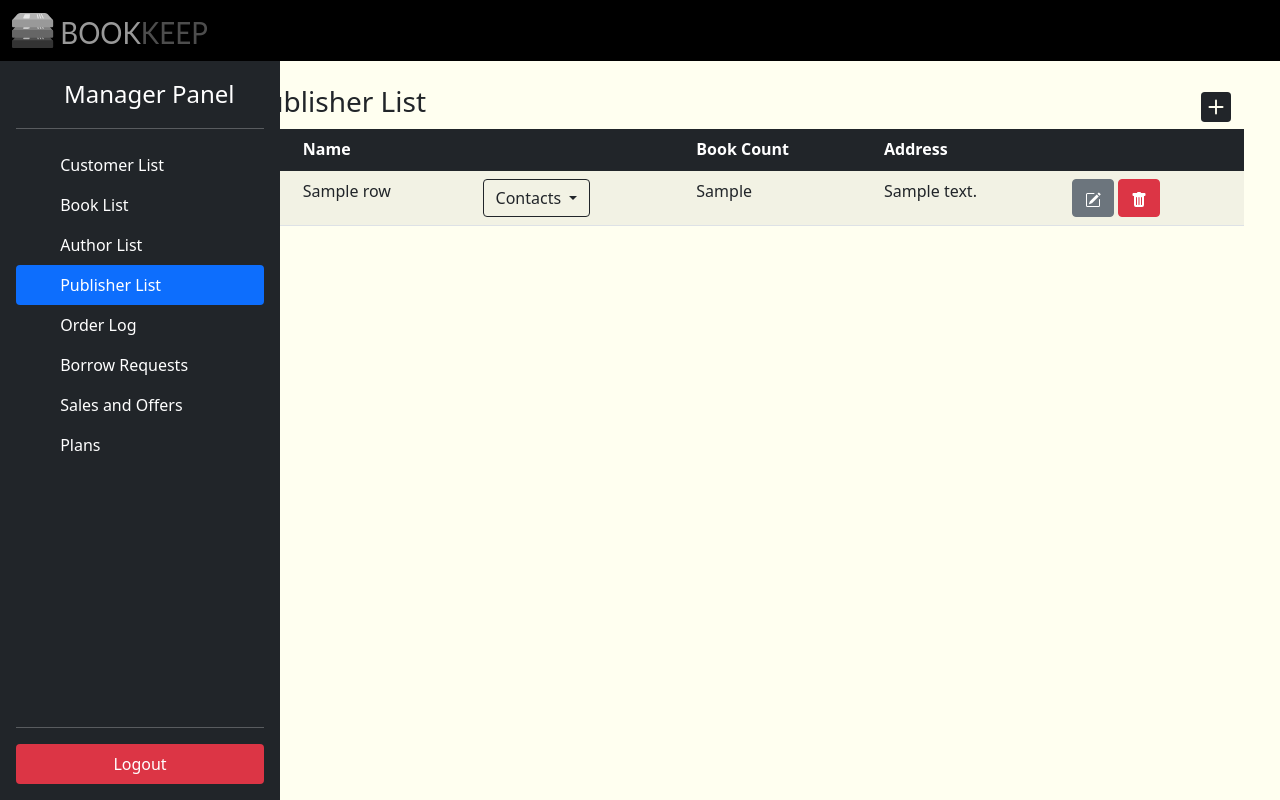
After one commit to arifinnasif/BookKeep, a Django app: template templates/admin_panel_publisher_list.html in a window 1280 px wide. The commit adds this page. Run offline with Django 3.2, Linux system fonts and the light colour scheme; the template is opened without the code that fills it: most values are stand-ins (such as "Sample title", 1, 10 or a date in 2020).

Commit message:
Publisher List added
CRUD done. Too lazy to add sanity checks

```diff
--- a/admin/urls.py
+++ b/admin/urls.py
@@ -6,5 +6,6 @@ urlpatterns = [
     path('manage/customer-list/', views.AdminCustomerListView.as_view(), name = 'admin-customer-list-view'),
     path('manage/book-list/', views.AdminBookListView.as_view(), name = 'admin-book-list-view'),
     path('manage/author-list/', views.AdminAuthorListView.as_view(), name = 'admin-author-list-view'),
+    path('manage/publisher-list/', views.AdminPublisherListView.as_view(), name = 'admin-publisher-list-view'),
     path('manage/order-log/', views.AdminOrderLogView.as_view(), name = 'admin-order-log-view'),
 ]
--- /dev/null
+++ b/sql/sequence__publisher_id_autoincrement_seq.sql
@@ -0,0 +1,3 @@
+CREATE SEQUENCE PUBLISHER_ID_AUTOINCREMENT_SEQ
+START WITH 1000
+INCREMENT BY 1;
--- a/templates/admin_panel.html
+++ b/templates/admin_panel.html
@@ -106,6 +106,14 @@
           </a>
         </li>
         <li>
+          <a id="publisher-list" href="/manage/publisher-list/" class="nav-link text-white {% block publisher-list-anchor-class %}{% endblock %}">
+            <svg class="bi me-2" width="16" height="16">
+              <use xlink:href="#speedometer2" />
+            </svg>
+            Publisher List
+          </a>
+        </li>
+        <li>
           <a id="order-log" href="/manage/order-log/" class="nav-link text-white {% block order-log-anchor-class %}{% endblock %}">
             <svg class="bi me-2" width="16" height="16">
               <use xlink:href="#table" />
--- /dev/null
+++ b/templates/admin_panel_publisher_list.html
@@ -0,0 +1,232 @@
+{% extends "admin_panel.html" %}
+
+{% block publisher-list-anchor-class %}active{% endblock %}
+
+{% block admin-content-block %}
+<h3 style="float:left">Publisher List</h3>
+<div style="float:right">
+  <button class="btn" type="button" name="addButton" data-bs-toggle="modal" data-bs-target="#addModal">
+    <svg xmlns="http://www.w3.org/2000/svg" width="30" height="30" fill="currentColor" class="bi bi-plus-square-fill" viewBox="0 0 16 16">
+      <path d="M2 0a2 2 0 0 0-2 2v12a2 2 0 0 0 2 2h12a2 2 0 0 0 2-2V2a2 2 0 0 0-2-2H2zm6.5 4.5v3h3a.5.5 0 0 1 0 1h-3v3a.5.5 0 0 1-1 0v-3h-3a.5.5 0 0 1 0-1h3v-3a.5.5 0 0 1 1 0z" />
+    </svg>
+  </button>
+
+</div>
+<table class="table table-striped table-hover">
+  <thead class="table-dark">
+    <tr>
+      <th scope="col">#</th>
+      <th scope="col">Name</th>
+      <th scope="col"></th>
+      <th scope="col">Book Count</th>
+      <th scope="col">Address</th>
+      <th scope="col"></th>
+    </tr>
+  </thead>
+  <tbody>
+    {% for row in publisherInfo %}
+    <tr>
+      <th scope="row">{{ forloop.counter }}</th>
+      <td>{{row.publisherName}}</td>
+      <td>
+        <div class="dropdown">
+          <button class="btn btn-outline-dark dropdown-toggle" type="button" id="{{row.publisherID}}-dropdownMenuButton1" data-bs-toggle="dropdown" aria-expanded="false">
+            Contacts
+          </button>
+          <ul class="dropdown-menu" aria-labelledby="{{row.publisherID}}-dropdownMenuButton1">
+            {% for item in row.contact_numbers %}
+            <li><span class="dropdown-item">{{item}}</span></li>
+            {% endfor %}
+          </ul>
+        </div>
+      </td>
+      <td>{{row.cnt_books}}</td>
+      <td class="text-truncate" style="max-width: 250px;">{{row.address}}</td>
+      <td>
+        <!-- Button trigger modal -->
+        <button type="button" id="{{row.publisherID}}_edit-btn" class="btn btn-secondary my-edit-btn" data-bs-toggle="modal" data-bs-target="#editModal" data-publisherID="{{row.publisherID}}" data-publisherName="{{row.publisherName}}" data-contact_numbers='[{% for i in row.contact_numbers %} {% if forloop.last %} "{{ i }}" {% else %} "{{ i }}", {% endif %} {% endfor %}]' data-address="{{row.address}}">
+          <svg xmlns="http://www.w3.org/2000/svg" width="16" height="16" fill="currentColor" class="bi bi-pencil-square" viewBox="0 0 16 16">
+            <path d="M15.502 1.94a.5.5 0 0 1 0 .706L14.459 3.69l-2-2L13.502.646a.5.5 0 0 1 .707 0l1.293 1.293zm-1.75 2.456-2-2L4.939 9.21a.5.5 0 0 0-.121.196l-.805 2.414a.25.25 0 0 0 .316.316l2.414-.805a.5.5 0 0 0 .196-.12l6.813-6.814z" />
+            <path fill-rule="evenodd" d="M1 13.5A1.5 1.5 0 0 0 2.5 15h11a1.5 1.5 0 0 0 1.5-1.5v-6a.5.5 0 0 0-1 0v6a.5.5 0 0 1-.5.5h-11a.5.5 0 0 1-.5-.5v-11a.5.5 0 0 1 .5-.5H9a.5.5 0 0 0 0-1H2.5A1.5 1.5 0 0 0 1 2.5v11z" />
+          </svg>
+        </button>
+        <button type="button" id="{{row.authorID}}_delete-btn" class="btn btn-danger my-delete-btn" data-bs-toggle="modal" data-bs-target="#confirmationModal" data-publisherID="{{row.publisherID}}" data-publisherName="{{row.publisherName}}">
+          <svg xmlns="http://www.w3.org/2000/svg" width="16" height="16" fill="currentColor" class="bi bi-trash-fill" viewBox="0 0 16 16">
+            <path
+              d="M2.5 1a1 1 0 0 0-1 1v1a1 1 0 0 0 1 1H3v9a2 2 0 0 0 2 2h6a2 2 0 0 0 2-2V4h.5a1 1 0 0 0 1-1V2a1 1 0 0 0-1-1H10a1 1 0 0 0-1-1H7a1 1 0 0 0-1 1H2.5zm3 4a.5.5 0 0 1 .5.5v7a.5.5 0 0 1-1 0v-7a.5.5 0 0 1 .5-.5zM8 5a.5.5 0 0 1 .5.5v7a.5.5 0 0 1-1 0v-7A.5.5 0 0 1 8 5zm3 .5v7a.5.5 0 0 1-1 0v-7a.5.5 0 0 1 1 0z" />
+          </svg>
+        </button>
+      </td>
+    </tr>
+    {% endfor %}
+  </tbody>
+</table>
+
+<!-- <script type="text/javascript">
+  $("#customer-list").addClass("active");
+
+</script> -->
+
+<!-- edit Modal -->
+<div class="modal fade" id="editModal" tabindex="-1" aria-labelledby="editModalLabel" aria-hidden="true">
+  <div class="modal-dialog modal-dialog-centered modal-dialog-scrollable">
+    <div class="modal-content">
+      <div class="modal-header">
+        <h5 class="modal-title" id="modalLabel">Edit Publisher Info</h5>
+        <button type="button" class="btn-close" data-bs-dismiss="modal" aria-label="Close"></button>
+      </div>
+      <div class="modal-body">
+        <form id="editPublisherForm" action="{% url 'admin-publisher-list-view' %}" method='post' enctype="multipart/form-data">
+          {% csrf_token %}
+          <input type="hidden" name="post_type" value="edit">
+          <input type="hidden" id="modal-edit-publisherID" name="publisherID" value="my publisher id">
+          <div class="mb-3">
+            <label for="modal-edit-publisherName" class="form-label">Name</label>
+            <input type="text" class="form-control" id="modal-edit-publisherName" name="publisherName" value="My Name">
+          </div>
+
+
+          <div class="mb-3">
+            <label for="modal-edit-contact_numbers" class="form-label">Contacts</label>
+            <input type="text" class="form-control" id="modal-edit-contact_numbers" name="contact_numbers" value="My Name">
+          </div>
+
+
+
+          <div class="mb-3">
+            <label for="modal-edit-address" class="form-label">Address</label>
+            <textarea rows="4" class="form-control" name="address" id="modal-edit-address"
+              value="Lorem ipsum dolor sit amet, consectetur adipisicing elit, sed do eiusmod tempor incididunt ut labore et dolore magna aliqua. Ut enim ad minim veniam, quis nostrud exercitation ullamco laboris nisi ut aliquip ex ea commodo consequat. Duis aute irure dolor in reprehenderit in voluptate velit esse cillum dolore eu fugiat nulla pariatur. Excepteur sint occaecat cupidatat non proident, sunt in culpa qui officia deserunt mollit anim id est laborum."></textarea>
+          </div>
+
+
+
+
+
+
+
+
+
+
+
+          <!-- <button type="submit" class="btn btn-primary">Submit</button> -->
+        </form>
+      </div>
+      <div class="modal-footer">
+        <button type="button" class="btn btn-secondary" data-bs-dismiss="modal">Close</button>
+        <button type="button submit" form="editPublisherForm" class="btn btn-primary">Save changes</button>
+      </div>
+    </div>
+  </div>
+</div>
+
+<!-- add modal -->
+<div class="modal fade" id="addModal" tabindex="-1" aria-labelledby="addModalLabel" aria-hidden="true">
+  <div class="modal-dialog modal-dialog-centered modal-dialog-scrollable">
+    <div class="modal-content">
+      <div class="modal-header">
+        <h5 class="modal-title" id="modalLabel">Add A New Publisher</h5>
+        <button type="button" class="btn-close" data-bs-dismiss="modal" aria-label="Close"></button>
+      </div>
+      <div class="modal-body">
+        <form id="addPublisherForm" action="{% url 'admin-publisher-list-view' %}" method='post' enctype="multipart/form-data">
+          {% csrf_token %}
+          <input type="hidden" name="post_type" value="add">
+          <div class="mb-3">
+            <label for="modal-add-publisherName" class="form-label">Name</label>
+            <input type="text" class="form-control" id="modal-add-publisherName" name="publisherName" value="">
+          </div>
+
+
+
+          <div class="mb-3">
+            <label for="modal-edit-contact_numbers" class="form-label">Contacts</label>
+            <input type="text" class="form-control" id="modal-add-contact_numbers" name="contact_numbers" value="">
+          </div>
+
+
+
+          <div class="mb-3">
+            <label for="modal-add-address" class="form-label">Address</label>
+            <textarea rows="4" class="form-control" name="address" id="modal-add-address" value=""></textarea>
+          </div>
+
+
+
+
+
+
+
+
+
+          <!-- <button type="submit" class="btn btn-primary">Submit</button> -->
+        </form>
+      </div>
+      <div class="modal-footer">
+        <button type="button" class="btn btn-secondary" data-bs-dismiss="modal">Close</button>
+        <button type="button submit" form="addPublisherForm" class="btn btn-primary">Save changes</button>
+      </div>
+    </div>
+  </div>
+</div>
+
+<!-- confirmation Modal -->
+<div class="modal fade" id="confirmationModal" tabindex="-1" aria-labelledby="confirmationModalLabel" aria-hidden="true">
+  <div class="modal-dialog modal-dialog-centered modal-dialog-scrollable">
+    <div class="modal-content">
+      <div class="modal-header">
+        <h5 class="modal-title" id="modalLabel">Warning</h5>
+        <button type="button" class="btn-close" data-bs-dismiss="modal" aria-label="Close"></button>
+      </div>
+      <div class="modal-body">
+        <p>Are you sure you want to delete <span id="modal-delete-publisherName"></span> ?</p>
+        <form id="deletePublisherForm" action="{% url 'admin-publisher-list-view' %}" method='post' enctype="multipart/form-data">
+          {% csrf_token %}
+          <input type="hidden" name="post_type" value="delete">
+          <input type="hidden" id="modal-delete-publisherID" name="publisherID" value="my publisher id">
+
+          <!-- <button type="submit" class="btn btn-primary">Submit</button> -->
+        </form>
+      </div>
+      <div class="modal-footer">
+        <button type="button submit" form="deletePublisherForm" class="btn btn-outline-primary">Yes</button>
+        <button type="button" class="btn btn-outline-secondary" data-bs-dismiss="modal">No</button>
+      </div>
+    </div>
+  </div>
+</div>
+
+<script type="text/javascript">
+  $(document).ready(function() {
+
+    $(".my-edit-btn").click(function() {
+      var v = $(event.currentTarget).data();
+      // for some reason data-* turns all data field name to lowercase
+      $("#modal-edit-publisherID").val(v["publisherid"]);
+      $("#modal-edit-publisherName").val(v["publishername"]);
+      $("#modal-edit-address").val(v["address"]);
+
+      let t = ""
+      let itr = v['contact_numbers'].length;
+      for (let i of v['contact_numbers']) {
+        if (--itr) {
+          t+=i+", ";
+        }
+        else {
+          t+=i;
+        }
+      }
+
+      $("#modal-edit-contact_numbers").val(t);
+    });
+
+    $(".my-delete-btn").click(function() {
+      var v = $(event.currentTarget).data();
+      // for some reason data-* turns all data field name to lowercase
+      $("#modal-delete-publisherID").val(v["publisherid"]);
+      $("#modal-delete-publisherName").html("<b>"+v["publishername"]+"</b>");
+    });
+
+  });
+</script>
+{% endblock %}
```
Also changed, not shown: admin/views.py (+199 -0 lines), sql/trigger__clean_publisher_contact_number_for_publishers.sql (added, +9 -0 lines).
